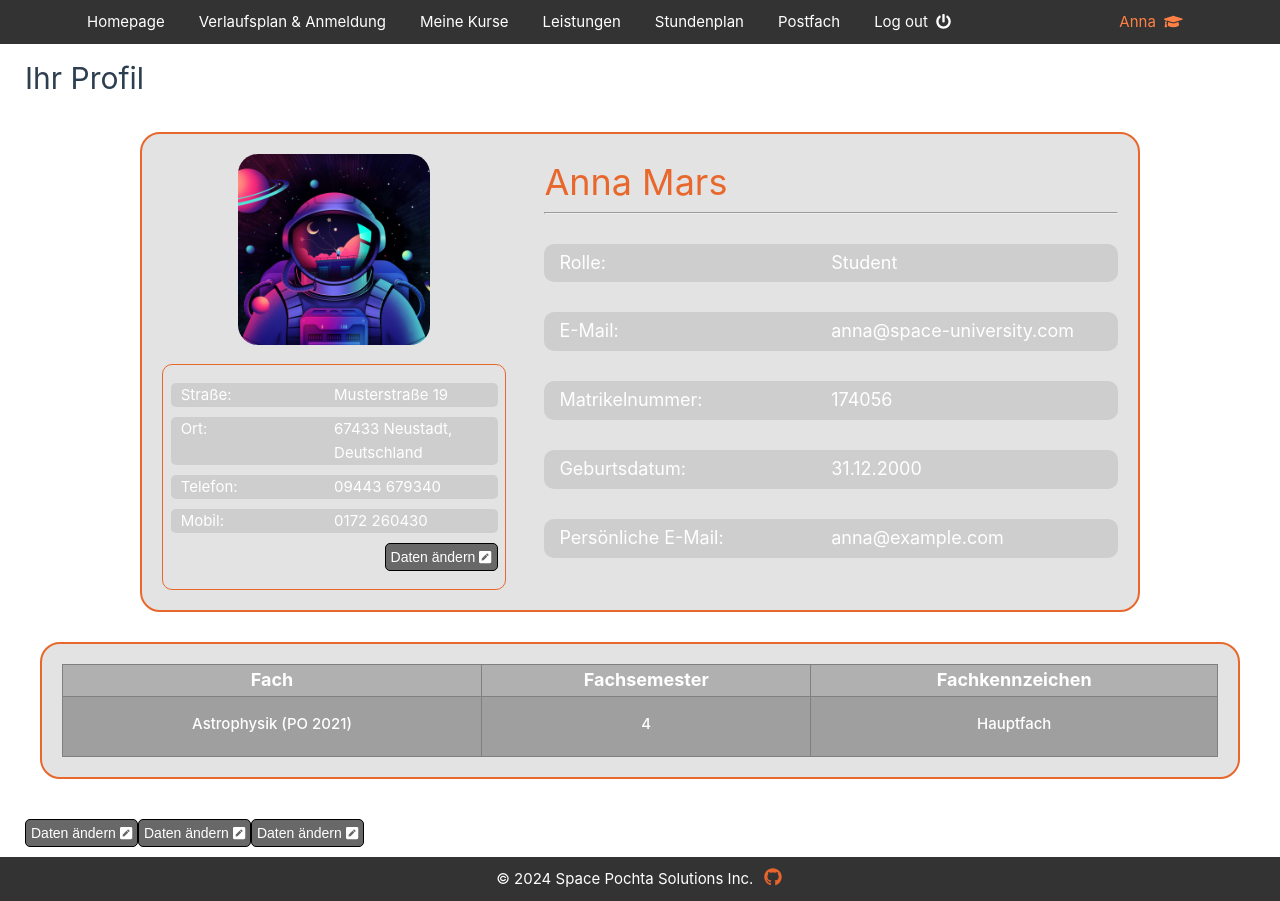
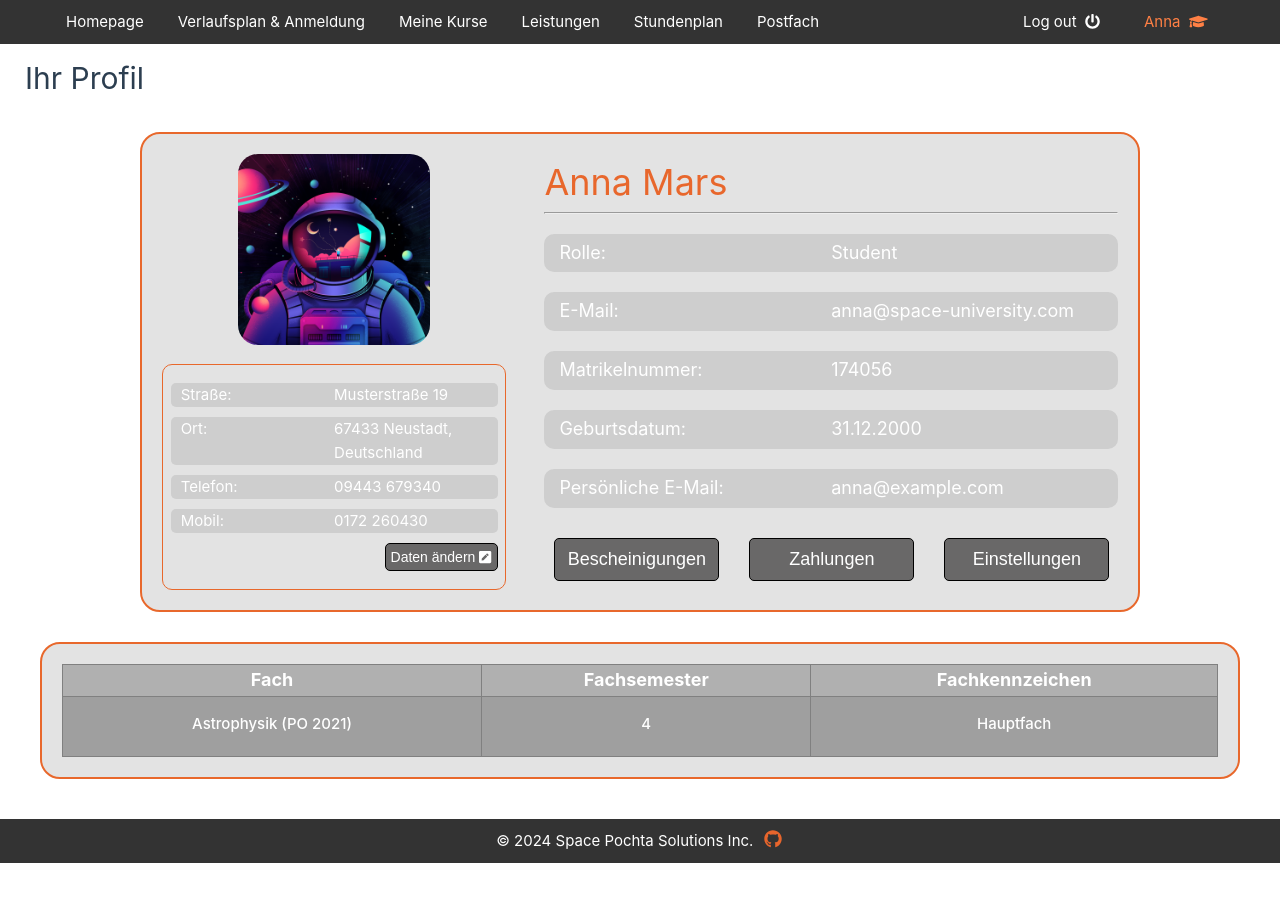
Before and after one commit to JonnyS02/hci_project, a Vue app: page /profil in a window 1280 px wide. After the commit the page ends 863 px from the top, so only its background shows below. Built offline with nearby package versions, Linux system fonts and the light colour scheme.

Commit message:
kleine änderungen wie z.b. Logout links und kleiner einzug

```diff
--- a/src/Home.vue
+++ b/src/Home.vue
@@ -14,15 +14,14 @@
     </transition-group>
   </div>
   <transition-group appear @before-enter="beforeEnter" @enter="delay">
-    <div style="margin-top: 30px; margin-bottom: 30px;" class="orange_container" key="card.link">
+    <div style="margin-top: 5%; margin-bottom: 30px;" class="orange_container" key="card.link">
       <h2 style="padding-left:10px;">Aktuelle Meldungen:</h2>
       <div v-for="(email, index) in mails" :key="email" :class="{ 'email': true, 'seen': email.seen }"
         :style="{ 'border-top': index === 0 ? 'none' : '1px solid rgba(232, 104, 44, 0.374)', 'border-bottom': index === mails.length - 1 ? 'none' : '1px solid rgba(232, 104, 44, 0.374)' }">
         <table width="100%">
           <tr>
             <td style="width: 35%;"><span class="pointer">
-                <font-awesome-icon v-if=!email.seen :icon="['fas', 'info-circle']" />
-                <font-awesome-icon v-else :icon="['fas', 'envelope-open']" />
+                <font-awesome-icon :icon="['fas', 'info-circle']" />
                 &nbsp
                 <span class="pointer">{{ email.subject }}</span>
               </span>
@@ -63,7 +62,7 @@ export default {
       { title: user.role === 'Professor' ? "Meine Kurse" : "Meine Kurse", link: user.role === 'Professor' ? "/courselistprof" : "/courseliststudi" },
       { title: user.role === 'Professor' ? "Kurs erstellen" : "Leistungen", link: user.role === 'Professor' ? "/addcourse" : "/leistungen" },
       { title: "Stundenplan", link: "/schedule" },
-      { title: "Profil", link: "/profil" },
+      { title: "Profil & Studienservice", link: "/profil" },
       { title: "Postfach", link: "/postfach" },
     ]);
 
@@ -106,7 +105,7 @@ export default {
 
 <style scoped>
 .cards {
-  padding-top: 20vh;
+  padding-top: 5%;
   width: 100%;
   padding-left: 20%;
   padding-right: 20%;
@@ -157,12 +156,15 @@ export default {
   }
 }
 
+
 @media only screen and (max-width: 1700px) {
   .cards {
     padding-left: 10%;
     padding-right: 10%;
   }
 }
+
+
 
 @media only screen and (max-width: 1900px) {
   .cards {
--- a/src/Profil.vue
+++ b/src/Profil.vue
@@ -58,6 +58,9 @@
                                     jupiterjens@example.com
                               </div>
                         </div>
+                        <button class="button-down" style="margin-left: 10px;">Bescheinigungen</button>
+                        <button class="button-down" style="margin-left:30px; margin-right: 30px;">Zahlungen</button>
+                        <button class="button-down">Einstellungen</button>
                   </div>
             </div>
             <div class ="left-content">
@@ -120,11 +123,6 @@
                   </tr>
             </table>
       </div>
-
-      <button class="button-down">Daten ändern&nbsp<font-awesome-icon :icon="['fas', 'pen-square']" /></button>
-      <button class="button-down">Daten ändern&nbsp<font-awesome-icon :icon="['fas', 'pen-square']" /></button>
-      <button class="button-down">Daten ändern&nbsp<font-awesome-icon :icon="['fas', 'pen-square']" /></button>
-
 </template>
 
 <script>
@@ -172,10 +170,9 @@ export default {
       border-radius: 10px;
       padding: 5px;
       background-color: #8686863b;
-      margin: auto;
       max-width: 1200px;
-      margin-top: 30px;
-      margin-bottom: 30px;
+      margin-top: 20px;
+      margin-bottom: 20px;
       color: white;
 }
 
@@ -223,17 +220,18 @@ export default {
 }
 
 .button-down{
-      position: relative;
-      font-size: 14px;
+      position:relative;
+      font-size: 18px;
       font-weight: 500;
       cursor: pointer;
-      padding: 5px;
+      padding: 10px;
       background-color: #696868;
       color: white;
       border: 1px solid black;
       border-radius: 5px;
       margin-top: 10px;
       transition: background-color 0.3s, color 0.3s;
+      width: 165px;
 }
 .button-down:hover {
     background-color: #e8672c;
--- a/src/Verlaufsplan.vue
+++ b/src/Verlaufsplan.vue
@@ -1,5 +1,5 @@
 <template>
-     <h1 class="no_caret">Verlaufsplan</h1>
+     <h1 class="no_caret">Melden Sie sich zu Ihren Kursen an</h1>
      <div class="container">
 
           <svg style="border-radius: 20px;" width="366.32581mm" height="197.14388mm" viewBox="0 0 366.32579 197.14387"
--- a/src/components/navbar.vue
+++ b/src/components/navbar.vue
@@ -8,13 +8,13 @@
           <span>{{ item.label }}<span v-if="item.icon">&nbsp <font-awesome-icon :icon="item.icon" /></span></span>
         </router-link>
       </li>
-      <li class="no_caret">
+      <li class="no_caret" style="margin-left: auto; position: relative; display: inline-block;">
         <router-link to="/" class="off">
           <span>Log out<span>&nbsp <font-awesome-icon :icon="['fas', 'power-off']" /></span></span>
         </router-link>
       </li>
       <!-- Right Content -->
-      <li class="right dropdown" style="margin-right: 85px;">
+      <li class="dropdown" style="margin-right: 5%;">
         <router-link to="/profil" :class="{ 'active': currentPath === '/profil', 'no-hover': currentPath === '/profil' }">
           {{ user.role === 'Professor' ? 'Prof. ' + user.lastName : user.name }}
           &nbsp;<font-awesome-icon v-if="user.role === 'Student'" :icon="['fas', 'graduation-cap']" style="color: #ff8045;" />
@@ -77,7 +77,7 @@ export default {
 nav {
   background-color: #333;
   padding: 10px;
-  padding-left: 85px;
+  padding-left: 5%;
 }
 
 ul {
@@ -102,10 +102,6 @@ li {
 a {
   color: white;
   text-decoration: none;
-}
-
-.right {
-  margin-left: auto;
 }
 
 .active {
```
